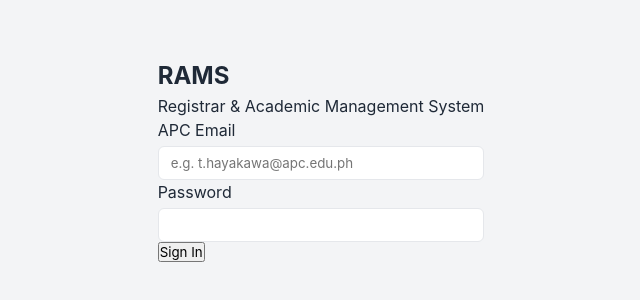
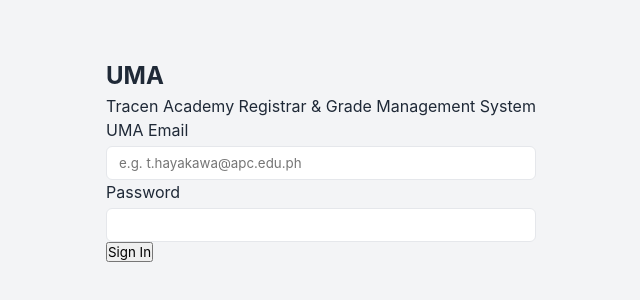
Before and after one commit to Chase-Ian/College_gradingDB, a Vue app in the folder college_gradingDB/: page / in a window 1280 px wide. Shown: the part 240-540 px from the top of the page, without its empty margins (319-959 px from the left). Built offline with nearby package versions, Linux system fonts and the light colour scheme; no server answers.

Commit message:
changed loading text to uma musume and tracen academy labels

```diff
--- a/college_gradingDB/src/views/LoginView.vue
+++ b/college_gradingDB/src/views/LoginView.vue
@@ -2,13 +2,13 @@
   <div class="min-h-screen flex items-center justify-center bg-gray-100 px-4">
     <div class="max-w-md w-full bg-white rounded-xl shadow-lg p-8">
       <div class="text-center mb-8">
-        <h2 class="text-3xl font-bold text-blue-900">RAMS</h2>
-        <p class="text-gray-600">Registrar & Academic Management System</p>
+        <h2 class="text-3xl font-bold text-blue-900">UMA</h2>
+        <p class="text-gray-600">Tracen Academy Registrar & Grade Management System</p>
       </div>
 
       <form @submit.prevent="handleLogin" class="space-y-6">
         <div>
-          <label class="block text-sm font-medium text-gray-700">APC Email</label>
+          <label class="block text-sm font-medium text-gray-700">UMA Email</label>
           <input
             v-model="email"
             type="email"
```
